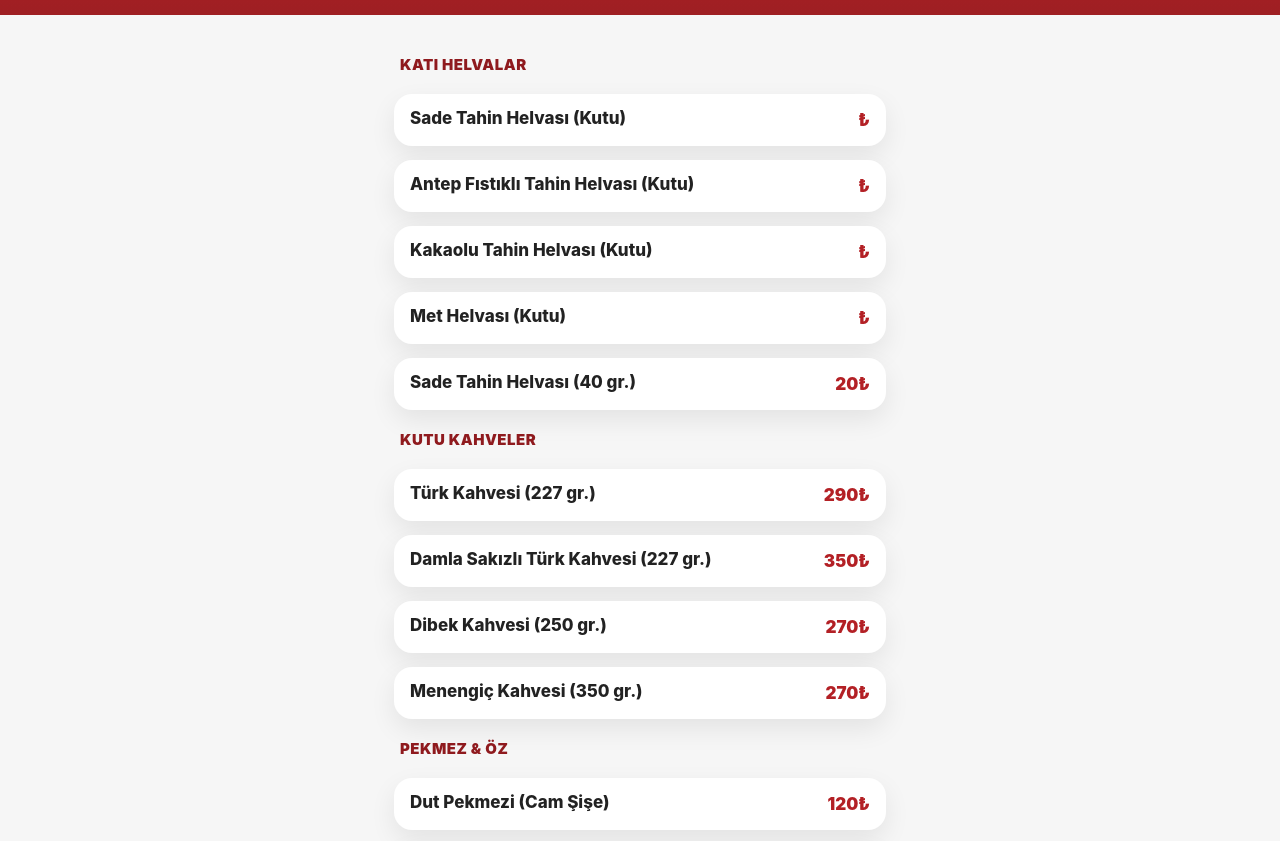
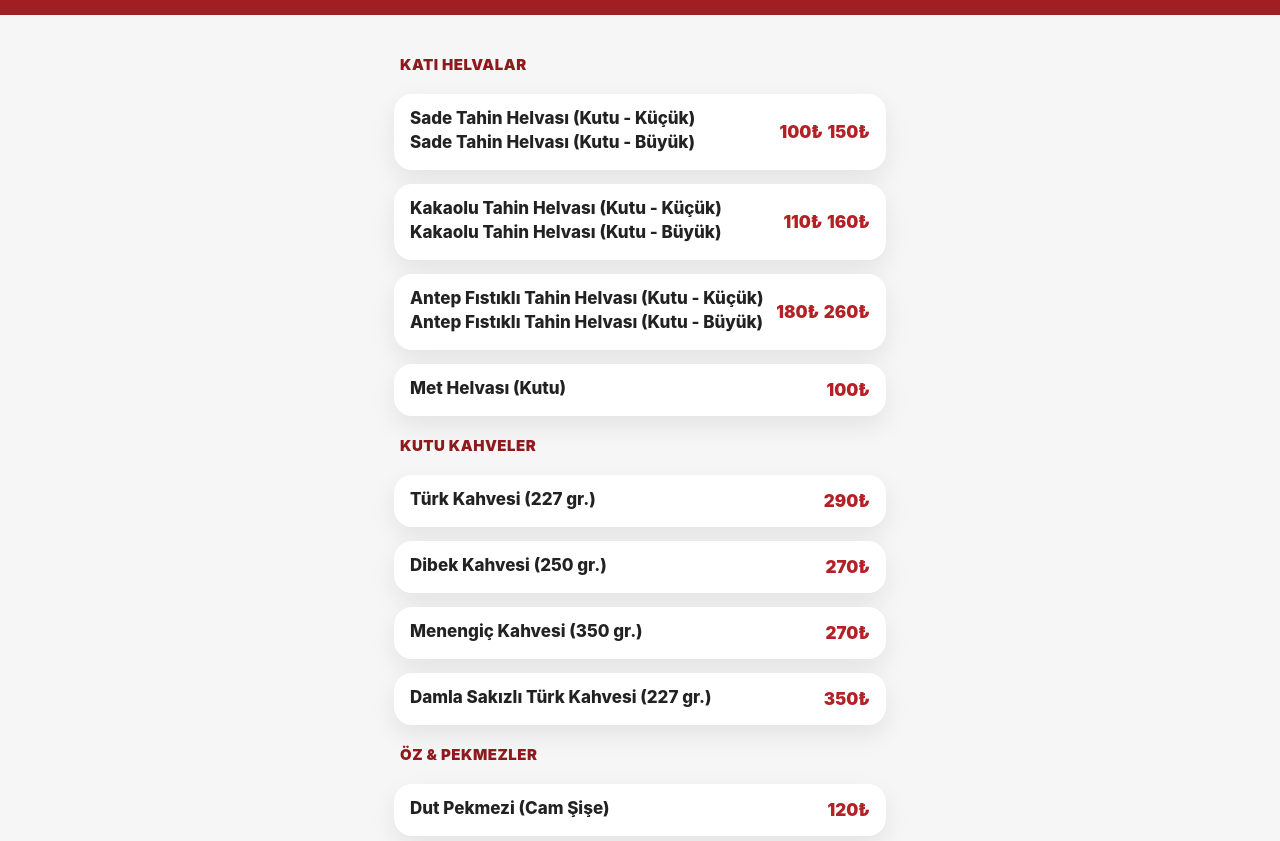
Before and after one commit to uygaer/helvaciali, a plain HTML site: page diger.html in a window 1280 px wide. Shown: the part 79-920 px from the top of the page. Drawn offline with Linux system fonts and the light colour scheme.

Commit message:
diger.html

```diff
--- a/diger.html
+++ b/diger.html
@@ -4,8 +4,10 @@
 <head>
   <meta charset="UTF-8">
   <meta name="viewport" content="width=device-width, initial-scale=1.0">
-  <title>Diğer Ürünler | Helvacı Ali</title>
+  <title>Diğer Ürünler | Helvacı Ali Bulancak</title>
   <link rel="stylesheet" href="style.css?v=1">
+  <link rel="icon" type="image/png" href="images/logo/logo.png">
+  <link rel="apple-touch-icon" href="images/logo/favicon.png">
 </head>
 
 <body class="inner">
@@ -25,39 +27,47 @@
         </div>
       </div>
 
-      <div class="product-card drink-item">
+      <div class="product-card drink-item multi-line">
         <div class="product-info">
-          <h3>Sade Tahin Helvası (Kutu)</h3>
+          <h3>Sade Tahin Helvası (Kutu - Küçük)</h3>
+          <h3>Sade Tahin Helvası (Kutu - Büyük)</h3>
         </div>
-        <span class="price">₺</span>
+
+        <div class="price-group">
+          <span class="price">100₺</span>
+          <span class="price">150₺</span>
+        </div>
       </div>
 
-      <div class="product-card drink-item">
+      <div class="product-card drink-item multi-line">
         <div class="product-info">
-          <h3>Antep Fıstıklı Tahin Helvası (Kutu)</h3>
+          <h3>Kakaolu Tahin Helvası (Kutu - Küçük)</h3>
+          <h3>Kakaolu Tahin Helvası (Kutu - Büyük)</h3>
         </div>
-        <span class="price">₺</span>
+
+        <div class="price-group">
+          <span class="price">110₺</span>
+          <span class="price">160₺</span>
+        </div>
       </div>
 
-      <div class="product-card drink-item">
+      <div class="product-card drink-item multi-line">
         <div class="product-info">
-          <h3>Kakaolu Tahin Helvası (Kutu)</h3>
+          <h3>Antep Fıstıklı Tahin Helvası (Kutu - Küçük)</h3>
+          <h3>Antep Fıstıklı Tahin Helvası (Kutu - Büyük)</h3>
         </div>
-        <span class="price">₺</span>
+
+        <div class="price-group">
+          <span class="price">180₺</span>
+          <span class="price">260₺</span>
+        </div>
       </div>
 
       <div class="product-card drink-item">
         <div class="product-info">
           <h3>Met Helvası (Kutu)</h3>
         </div>
-        <span class="price">₺</span>
-      </div>
-
-      <div class="product-card drink-item">
-        <div class="product-info">
-          <h3>Sade Tahin Helvası (40 gr.)</h3>
-        </div>
-        <span class="price">20₺</span>
+        <span class="price">100₺</span>
       </div>
 
 
@@ -77,13 +87,6 @@
 
       <div class="product-card drink-item">
         <div class="product-info">
-          <h3>Damla Sakızlı Türk Kahvesi (227 gr.)</h3>
-        </div>
-        <span class="price">350₺</span>
-      </div>
-
-      <div class="product-card drink-item">
-        <div class="product-info">
           <h3>Dibek Kahvesi (250 gr.)</h3>
         </div>
         <span class="price">270₺</span>
@@ -96,10 +99,17 @@
         <span class="price">270₺</span>
       </div>
 
+      <div class="product-card drink-item">
+        <div class="product-info">
+          <h3>Damla Sakızlı Türk Kahvesi (227 gr.)</h3>
+        </div>
+        <span class="price">350₺</span>
+      </div>
+
       <!-- PEKMEZ & ÖZ -->
       <div class="product-card section-title">
         <div class="product-info">
-          <h3>PEKMEZ & ÖZ</h3>
+          <h3>ÖZ & PEKMEZLER</h3>
         </div>
       </div>
 
@@ -134,9 +144,9 @@
 
       <div class="product-card drink-item">
         <div class="product-info">
-          <h3>Kestane Şekeri (500 gr.)</h3>
+          <h3>Sade Tahin Helvası (40 gr.)</h3>
         </div>
-        <span class="price">330₺</span>
+        <span class="price">20₺</span>
       </div>
 
       <div class="product-card drink-item">
@@ -160,8 +170,21 @@
         <span class="price">25₺</span>
       </div>
 
+      <div class="product-card drink-item">
+        <div class="product-info">
+          <h3>Talkan Kurabiyesi (Kutu)</h3>
+        </div>
+        <span class="price">75₺</span>
+      </div>
+
+      <div class="product-card drink-item">
+        <div class="product-info">
+          <h3>Kestane Şekeri (500 gr.)</h3>
+        </div>
+        <span class="price">330₺</span>
+      </div>
+
   </main>
 
 </body>
-
 </html>
```
